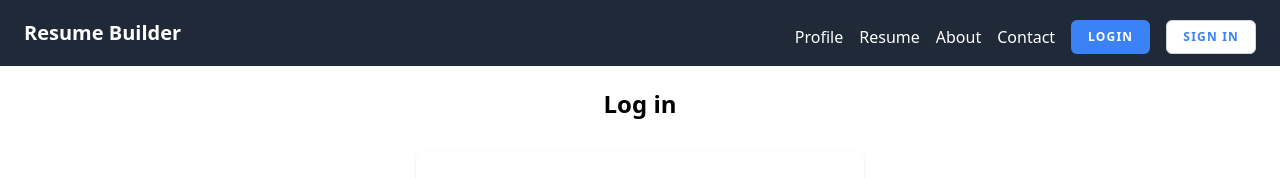
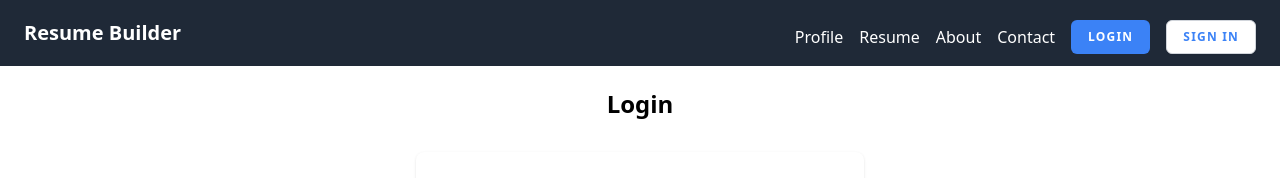
Before and after one commit to Het2518/MY_DE, a React (Vite) app: page /login in a window 1280 px wide. Shown: the top 178 px of the page. Built offline with nearby package versions, Linux system fonts and the light colour scheme.

Commit message:
Your descriptive commit message here

```diff
--- a/src/Components/Login.jsx
+++ b/src/Components/Login.jsx
@@ -26,7 +26,7 @@ function Login() {
   return (
     <>
       <div className="min-h-full flex flex-col justify-center py-12 sm:px-6 lg:px-8 mt-10">
-        <div className="text-center font-bold text-2xl">Log in</div>
+        <div className="text-center font-bold text-2xl">Login</div>
         <div className="mt-8 sm:mx-auto sm:w-full sm:max-w-md">
           <div className="bg-white py-8 px-4 shadow sm:rounded-lg sm:px-10">
             <form
```
